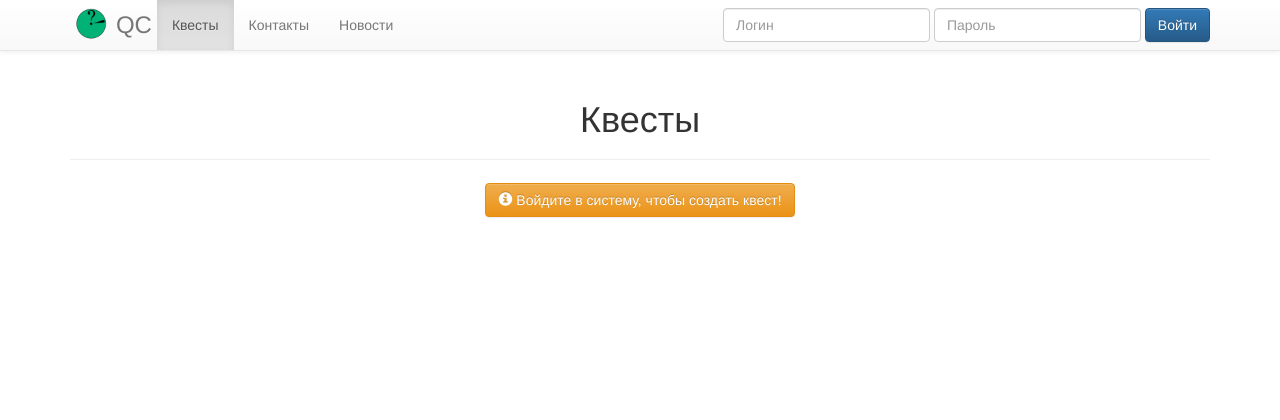
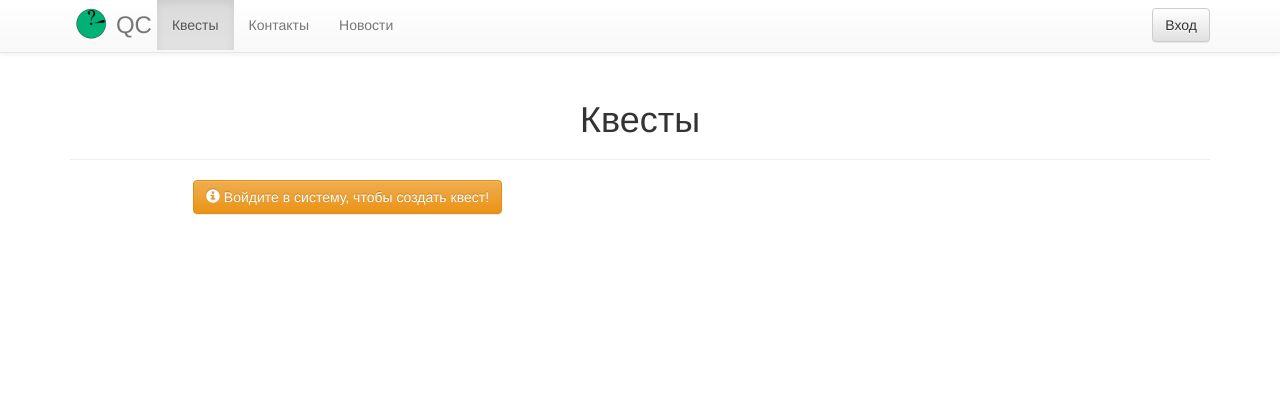
Before and after one commit to PhobosXIII/qc, a Django app: page /quests/ in a window 1280 px wide. Shown: the top 420 px of the page. Run offline with Django 3.2, Linux system fonts and the light colour scheme; data that the repository does not hold is empty; some libraries are stand-ins or nearby versions.

Commit message:
Improved login/logout styles

```diff
--- a/main/templatetags/main_extras.py
+++ b/main/templatetags/main_extras.py
@@ -5,7 +5,7 @@ register = template.Library()
 
 
 @register.inclusion_tag('tags/menu_item.html', takes_context=True)
-def menu_item(context, link_text, named_url = None):
+def menu_item(context, link_text, named_url=None):
     active = False
     item_url = '#'
     request = context['request']
@@ -15,3 +15,8 @@ def menu_item(context, link_text, named_url = None):
             if request.path == item_url:
                 active = True
     return {'item_url': item_url, 'link_text': link_text, 'active': active}
+
+
+@register.filter
+def nice_name(user):
+    return user.first_name or user.username
--- a/qc/urls.py
+++ b/qc/urls.py
@@ -16,11 +16,15 @@ Including another URLconf
 from django.conf.urls import include, url
 from django.contrib import admin
 from django.contrib.auth import views as auth_views
+from django.contrib.auth.decorators import user_passes_test
+from django.core.urlresolvers import reverse_lazy
 from main import views as main_views
+
+login_forbidden = user_passes_test(lambda u: u.is_anonymous(), reverse_lazy('home'))
 
 urlpatterns = [
     url(r'^admin/', include(admin.site.urls)),
-    url(r'^login/$', auth_views.login, name='auth_login'),
+    url(r'^login/$', login_forbidden(auth_views.login), name='auth_login'),
     url(r'^logout/$', auth_views.logout, {'next_page': 'auth_login'}, name='auth_logout'),
     url(r'^password_change/$', auth_views.password_change, name='auth_password_change'),
     url(r'^password_change/done/$', auth_views.password_change_done, name='auth_password_change_done'),
--- a/templates/assets/css/styles.css
+++ b/templates/assets/css/styles.css
@@ -84,14 +84,9 @@ table.table-cm {
     margin-right:auto;
 }
 
-.centered {
-    float: none;
-    margin: 3px auto;
-}
-
-.form-signin-inline {
-  margin-left: auto;
-  margin-right: auto;
+.errorlist.nonfield {
+    padding-left:0;
+    list-style:none;
 }
 
 .form-signin {
@@ -113,3 +108,7 @@ table.table-cm {
 .form-signin .form-control:focus {
   z-index: 2;
 }
+
+ul.navbar-right {
+    margin: 0 auto;
+}
--- a/templates/navbar.html
+++ b/templates/navbar.html
@@ -24,25 +24,10 @@
             <ul class="nav navbar-nav navbar-right">
                 {% url 'auth_login' as url_login %}
                 {% if user.is_authenticated %}
-                    <li class="navbar-text">
-                        {% if user.first_name %}
-                            {{ user.first_name }}
-                        {% else %}
-                            {{ user.username }}
-                        {% endif %}
-                    </li>
-                    <li><a href="{% url 'auth_logout' %}">Выход</a></li>
+                    <li class="navbar-text">{{ user|nice_name }}</li>
+                    <li><p class="navbar-btn"><a href="{% url 'auth_logout' %}" class="btn btn-danger">Выход</a><p></li>
                 {% elif request.path != url_login %}
-                    <form class='navbar-form navbar-right form-signin-inline' method='POST' action='{% url "auth_login" %}?next={{request.path}}'>
-                        {% csrf_token %}
-                        <div class='form-group'>
-                            <input type='text' class='form-control' name='username' placeholder='Логин' required/>
-                        </div>
-                        <div class='form-group'>
-                            <input type='password' class='form-control' name='password' placeholder='Пароль' required/>
-                        </div>
-                        <button type='submit' class='btn btn-primary'>Войти</button>
-                    </form>
+                    <li><p class="navbar-btn"><a href="{% url 'auth_login' %}" class="btn btn-default">Вход</a><p></li>
                 {% endif %}
             </ul>
           </div>
```
